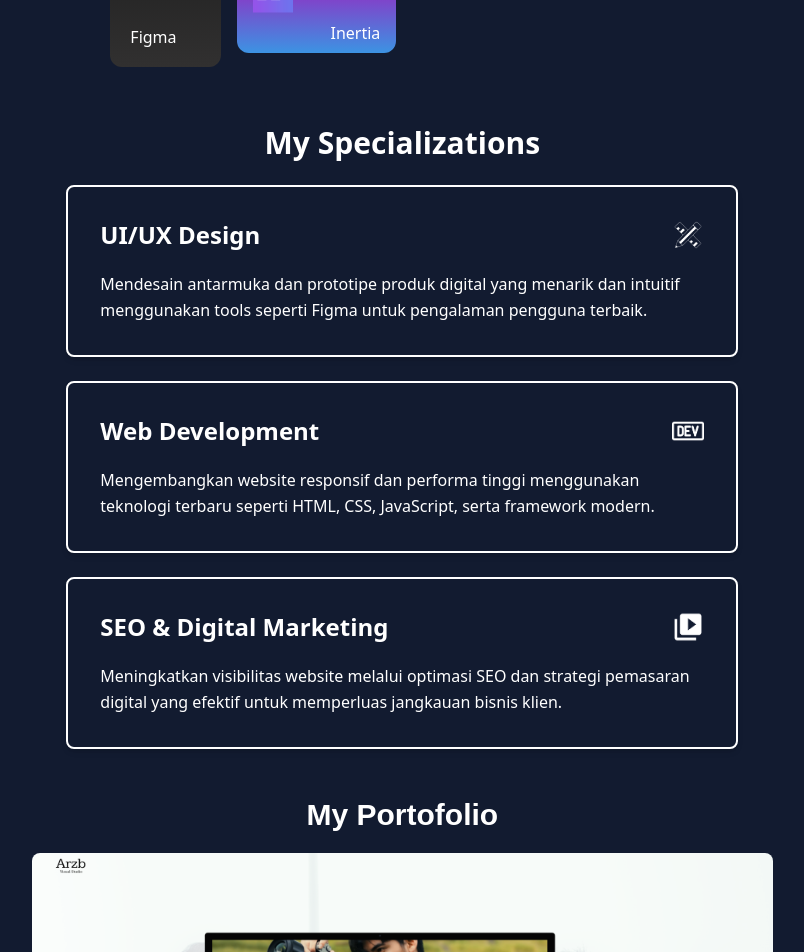
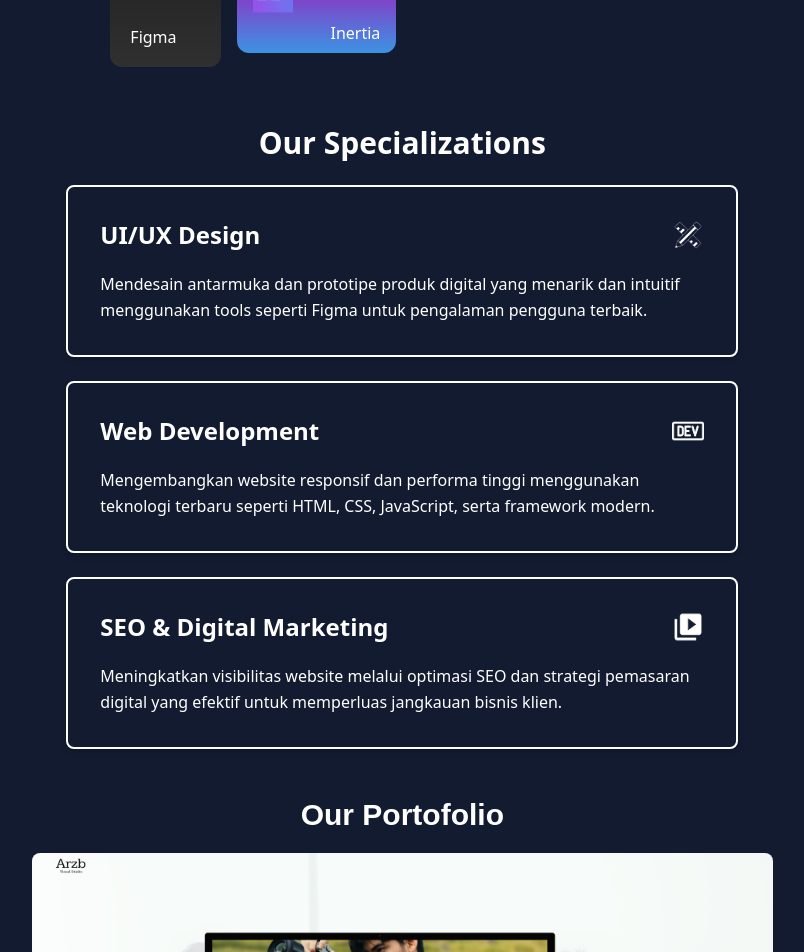
Before and after one commit to szuryanailham/CodeCraft_Studio, a React (Create React App) app: page / in a window 1280 px wide. Shown: the part 860-1812 px from the top of the page, without its empty margins (451-1255 px from the left). Built offline with nearby package versions, Linux system fonts and the light colour scheme.

Commit message:
revisi dan rebuild content website

```diff
--- a/src/Components/Ability.js
+++ b/src/Components/Ability.js
@@ -4,7 +4,7 @@ import { AbilityArray } from "../constants";
 const Ability = () => {
   return (
     <>
-      <h1 className="text-2xl md:text-3xl font-poppins font-bold text-center m-6">My Specializations</h1>
+      <h1 className="text-2xl md:text-3xl font-poppins font-bold text-center m-6">Our Specializations</h1>
       {AbilityArray.map((item) => (
         <div className="max-w-2xl mx-auto  shadow-md rounded-lg p-8 mb-6  border-white border-2">
           <div className="flex justify-between items-center mb-5">
--- a/src/Components/Portofolio.js
+++ b/src/Components/Portofolio.js
@@ -4,7 +4,7 @@ import { FaGithub } from "react-icons/fa";
 const Portofolio = () => {
   return (
     <div id="Portofolio">
-      <h1 className="text-2xl font-poppins font-fontTitle font-bold text-center mt-10 md:text-3xl mb-3 py-2 text-colortitle">My Portofolio</h1>
+      <h1 className="text-2xl font-poppins font-fontTitle font-bold text-center mt-10 md:text-3xl mb-3 py-2 text-colortitle">Our Portofolio</h1>
       <div className="px-3 md:px-10">
         {portofolio.map((item, id) => (
           <a target="_blank" rel="noopener noreferrer" href={item.url} key={id}>
```
